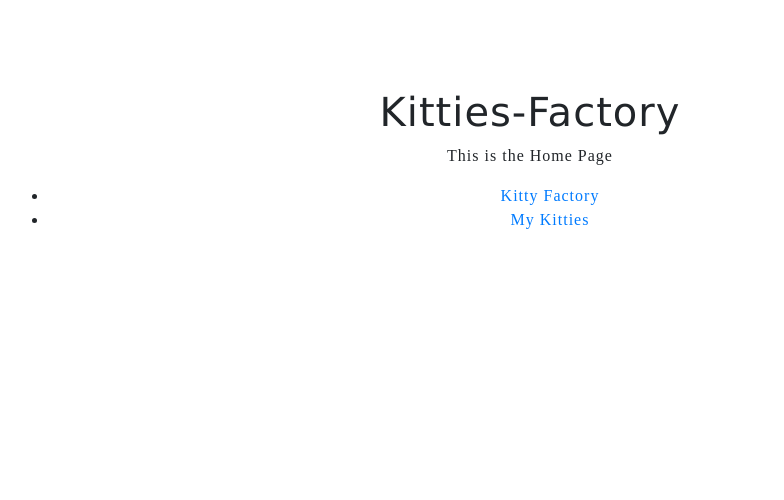
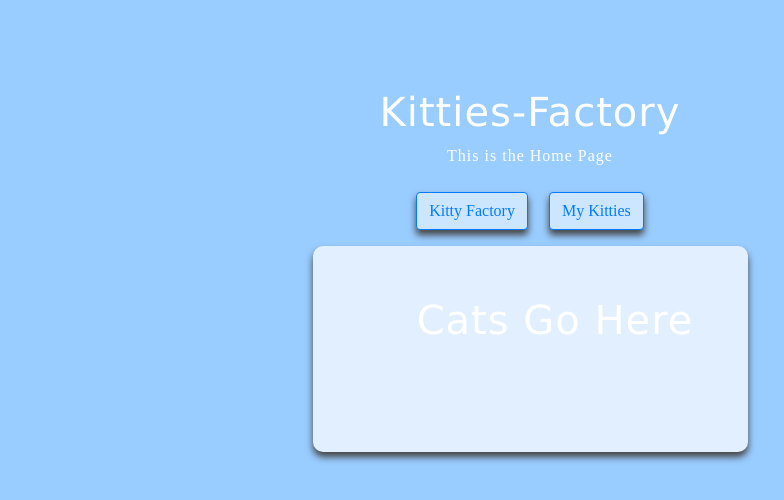
Before and after one commit to WLaMarche/NFT-Cats-Marketplace, a plain HTML site: page client/index.html in a window 1280 px wide. Shown: the whole page, without its empty margins (110-894 px from the left). Drawn offline with Linux system fonts and the light colour scheme.

Commit message:
CSS improvements to Home and My Kitties

```diff
--- a/client/index.html
+++ b/client/index.html
@@ -9,25 +9,35 @@
     <script src="assets/bootstrap/js/bootstrap.min.js"></script>
     <script src="assets/js/web3.min.js"></script>
     <script src="./abi.js"></script>
+
     <link rel="stylesheet" href="assets/css/mystyle.css">
-
+    <link rel="stylesheet" href="assets/css/cats.css">
+    <link rel="stylesheet" href="assets/css/colors.css">
+    <link rel="stylesheet" href="assets/css/factory.css">
+    <link rel="stylesheet" href="assets/css/frontend.css">
+    <link rel="stylesheet" href="assets/css/animations.css">
     <link rel="stylesheet" href="./index.html">
     <link rel="stylesheet" href="./myKitties.html">
     <title>
       Kitty Factory - Home
     </title>
   </head>
-  <body>
-    <div class="container p-5 " style="margin-top: 5vh;margin-bottom: 10vh;">
-        <div align="center">
+  <body style="background-color: #99CCFF">
+    <div class="container p-5 " style="margin-top: 5vh; margin-bottom: 10vh">
+      <div align="center">
         <h1 style="font-family:verdana" class="c-white">Kitties-Factory</h1>
         <p class="c-white">This is the Home Page</p>
+      <div align="center">
 
-        <ul>
-          <li><a href="./catfactory.html">Kitty Factory</a></li>
-          <li><a href="./myKitties.html">My Kitties</a></li>
-        </ul>
+          <button style="background-color: #CCE6FF" class="btn btn-primary light-b-shadow m-2 " ><a href="./catfactory.html">Kitty Factory</a></button>
+          <button style="background-color: #CCE6FF" class="btn btn-primary light-b-shadow m-2 "><a href="./myKitties.html">My Kitties</a></button>
 
+      </div>
+      <div align= "center">
+          <div class="col-lg-5 catBox m-2 light-b-shadow">
+            <h1 style="font-family:verdana" class="c-white">Cats Go Here</h1>
+          </div>
+      </div>
     </div>
   </div>
 
--- a/client/myKitties.html
+++ b/client/myKitties.html
@@ -20,12 +20,12 @@
     <div class="container p-5 " style="margin-top: 5vh;margin-bottom: 10vh;">
         <div align="center">
         <h1 style="font-family:verdana" class="c-white">Kitties-Factory</h1>
-        <p class="c-white">These are My Kitties!</p>
+        <p style="font-family:verdana" class="c-white">These are My Kitties!</p>
 
-        <ul>
-          <li><a href="./index.html">Home</a></li>
-          <li><a href="./catfactory.html">Kitty Factory</a></li>
-        </ul>
+        <div align="center">
+            <button style="background-color: #b3d7ff" class="btn btn-primary light-b-shadow m-2 " ><a href="./index.html">Home</a></button>
+            <button style="background-color: #b3d7ff" class="btn btn-primary light-b-shadow m-2 " ><a href="./catfactory.html">Kitty Factory</a></button>
+        </div>
 
     </div>
   </div>
```
Also changed, not shown: client/catfactory.html (+6 -6 lines), client/catfactory.js (+9 -11 lines).
